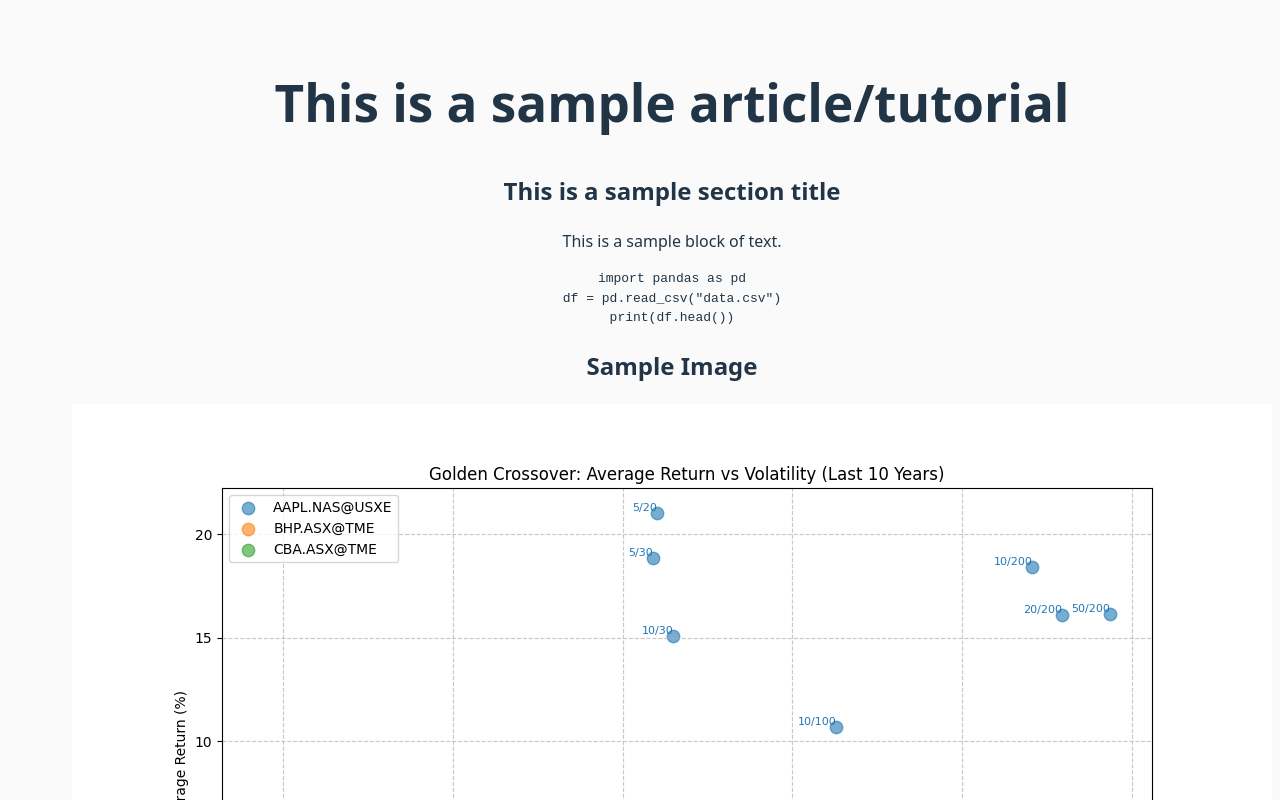
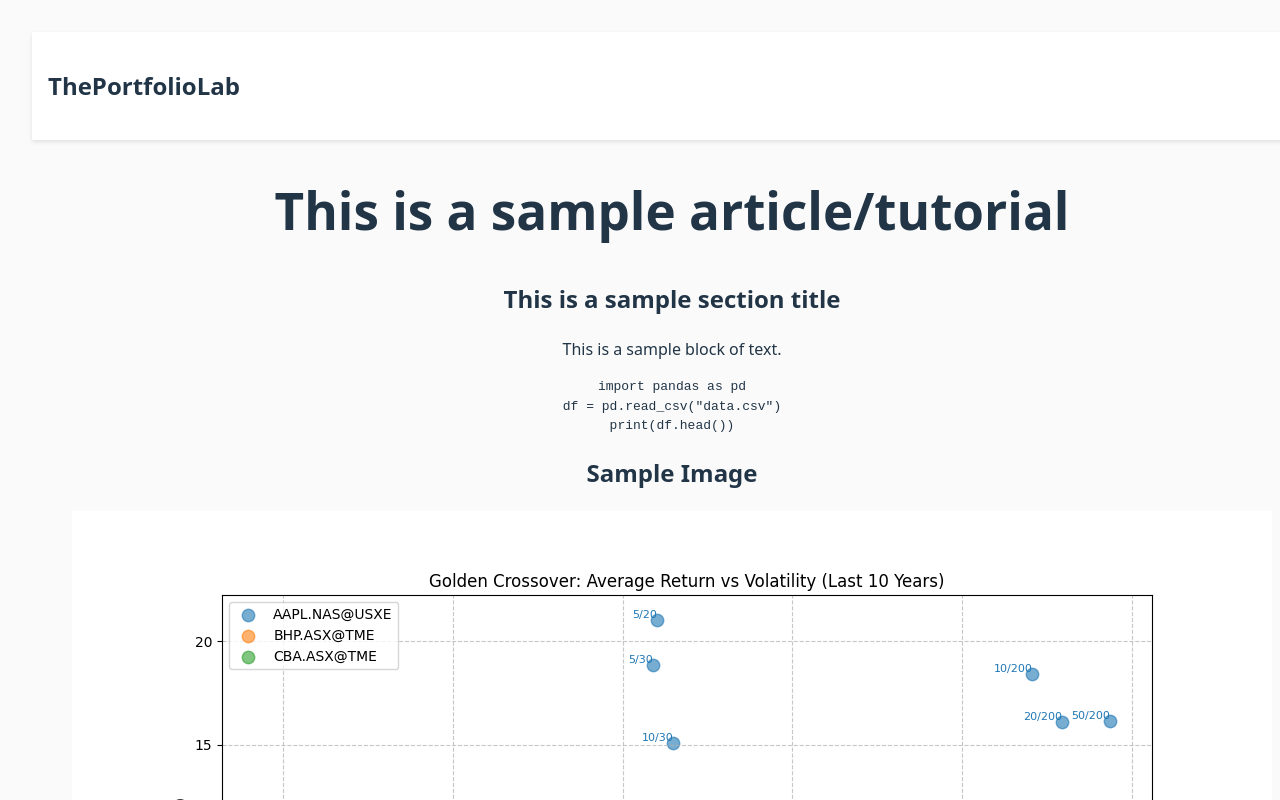
Before and after one commit to theportfoliolab/website, a React (Vite) app in the folder tpl/: page / in a window 1280 px wide. Shown: the top 800 px of the page. Built offline with nearby package versions, Linux system fonts and the light colour scheme.

Commit message:
Basic header, trying styles in jsx file.

```diff
--- /dev/null
+++ b/tpl/src/components/Header.jsx
@@ -0,0 +1,25 @@
+import React from 'react'
+
+const Header = () => {
+    return (
+        <header style={styles.header}>
+            <h2>ThePortfolioLab</h2>
+        </header>
+    )
+}
+
+const styles = {
+    header: {
+        display: 'flex',
+        alignItems: 'center',
+        padding: '1rem',
+        backgroundColor: '#fff',
+        boxShadow: '0 2px 4px rgba(0,0,0,0.1)'
+    },
+    logo: {
+        height: '40px',
+        width: 'auto'
+    }
+}
+
+export default Header
--- a/tpl/src/components/PageLayout.jsx
+++ b/tpl/src/components/PageLayout.jsx
@@ -1,8 +1,10 @@
 import Footer from './Footer'
+import Header from "./Header.jsx";
 
 export default function PageLayout({ children }) {
     return (
         <div className="page_layout">
+            <Header />
             <main className="page_content">{children}</main>
             <Footer />
         </div>
```
